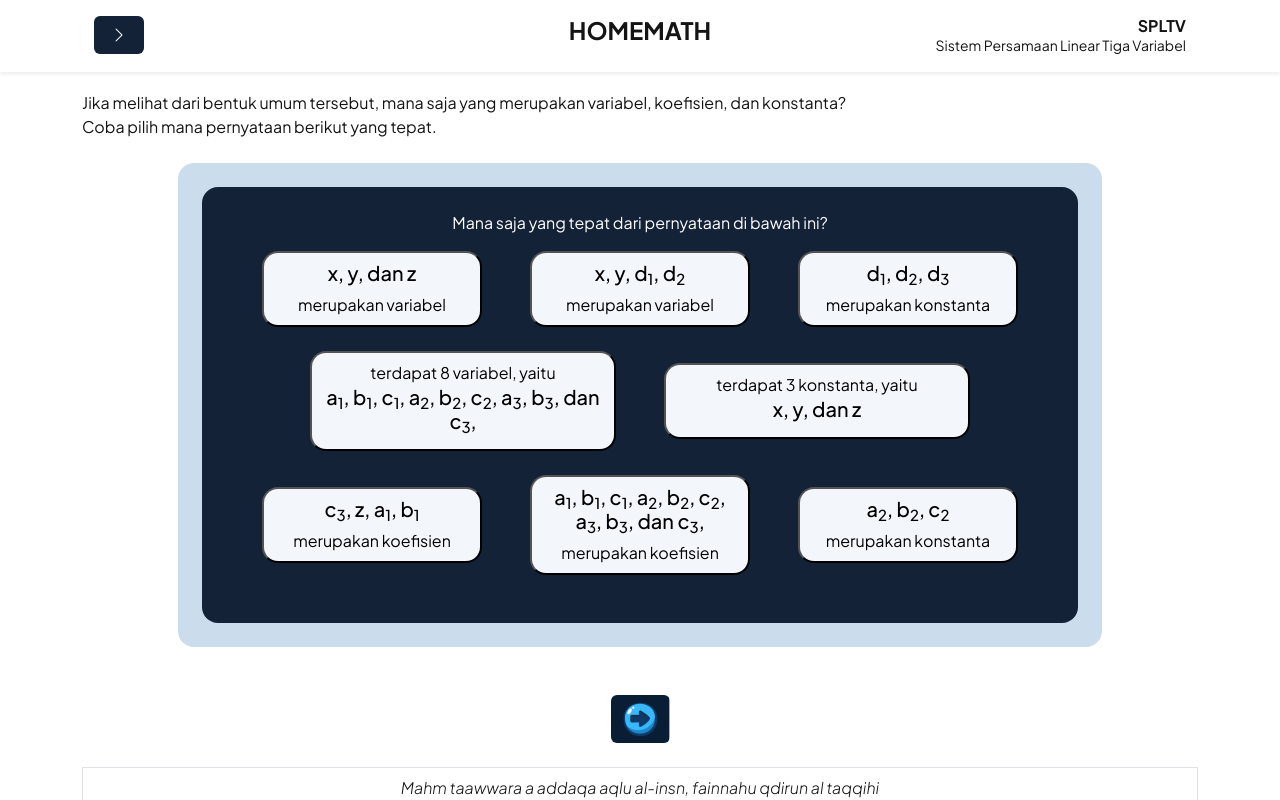
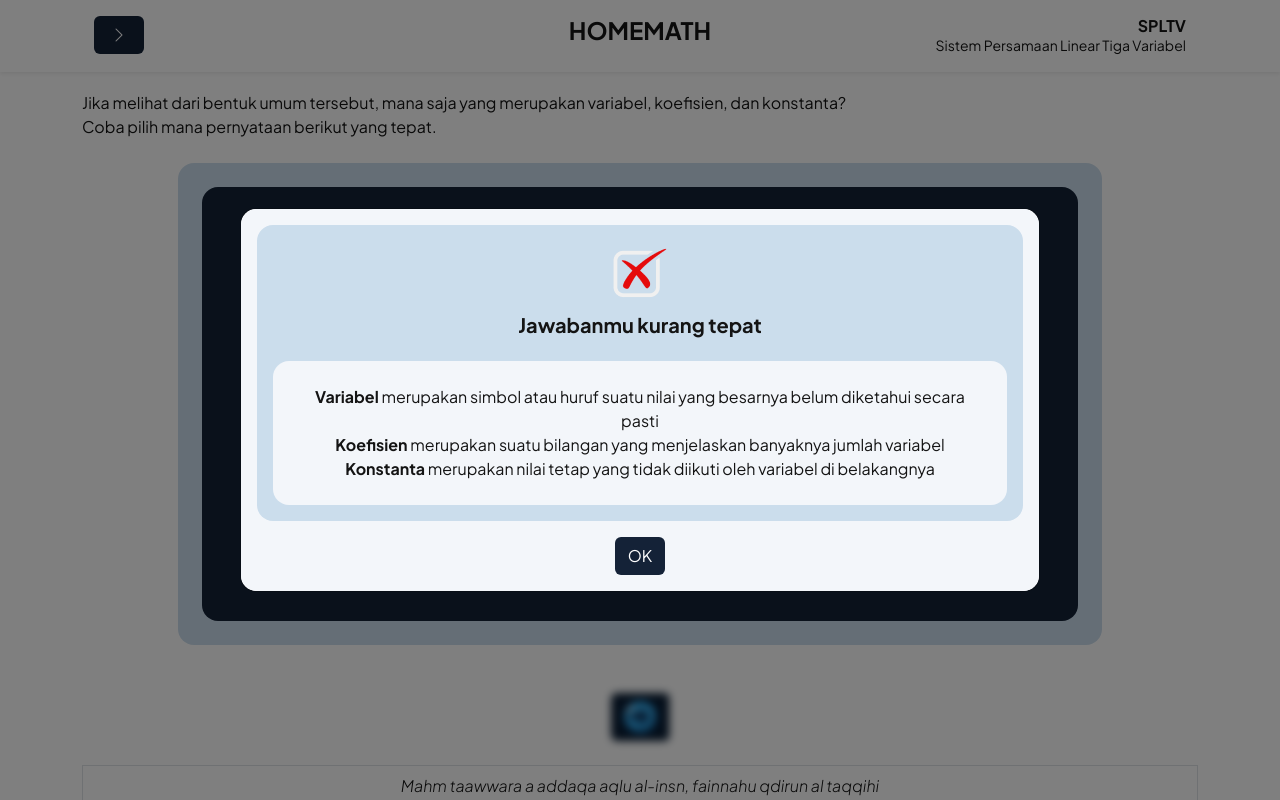
Before and after one commit to ferdhyihza/homemath-web, a React (Vite) app: page /materi/bentuk-umum-spltv in a window 1280 px wide. Both pictures are taken after a click on the button 463 px from the left and 1010 px from the top of the page. Shown: the part 610-1410 px from the top of the page. Built offline with nearby package versions, Linux system fonts and the light colour scheme.

Commit message:
interaktif materi bentuk umum spltv

```diff
--- a/src/components/buttons/ModalBenarButton.jsx
+++ b/src/components/buttons/ModalBenarButton.jsx
@@ -2,7 +2,7 @@
 import { useEffect, useState } from 'react';
 // import { v4 as uuidv4 } from 'uuid';
 
-export default function ModalBenarButton({ id, onButtonClick, children }) {
+export default function ModalBenarButton({ id, onButtonClick, children, className }) {
   const [isClicked, setIsClicked] = useState(false);
 
   useEffect(() => {
@@ -25,7 +25,7 @@ export default function ModalBenarButton({ id, onButtonClick, children }) {
 
   return (
     <>
-      <button type="button" className={` ${isClicked ? 'bg-success-subtle border-success border disabled' : ''}`} data-bs-toggle="modal" data-bs-target="#modalBenar" onClick={handleClick}>
+      <button type="button" className={` ${isClicked ? 'bg-success-subtle border-success border disabled' : ''} ${className}`} data-bs-toggle="modal" data-bs-target="#modalBenar" onClick={handleClick}>
         {children}
       </button>
     </>
--- a/src/components/buttons/ModalSalahButton.jsx
+++ b/src/components/buttons/ModalSalahButton.jsx
@@ -23,7 +23,7 @@ export default function ModalSalahButton(props) {
 
   return (
     <>
-      <button type="button" className={` ${isClicked ? 'bg-danger-subtle border-danger border disabled' : ''}`} data-bs-toggle="modal" data-bs-target={`#modalSalah${props.jenis}`} onClick={handleClick}>
+      <button type="button" className={` ${isClicked ? 'bg-danger-subtle border-danger border disabled' : ''} ${props.className}`} data-bs-toggle="modal" data-bs-target={`#modalSalah${props.jenis}`} onClick={handleClick}>
         {props.children}
       </button>
     </>
--- a/src/pages/SubjectMatter/BentukUmumSPLTV.jsx
+++ b/src/pages/SubjectMatter/BentukUmumSPLTV.jsx
@@ -1,7 +1,24 @@
+import { useEffect, useState } from 'react';
+import ModalBenarButton from '../../components/buttons/ModalBenarButton';
+import ModalSalahButton from '../../components/buttons/ModalSalahButton';
 import NextButton from '../../components/buttons/NextButton';
 import Main from '../../components/layouts/Main';
+import ModalBenar from '../../components/modals/ModalBenar';
+import ModalSalah from '../../components/modals/ModalSalah';
 
 export default function BentukUmumSPLTV() {
+  const [removeBlurNextButton, setRemoveBlurNextButton] = useState(false);
+
+  const handleButtonClick = () => {
+    const buttonStates = JSON.parse(localStorage.getItem('buttonStatesTrue')) || {};
+    const shouldRemoveBlurNextButton = buttonStates.button31 && buttonStates.button33 && buttonStates.button37;
+    if (shouldRemoveBlurNextButton) setRemoveBlurNextButton(true);
+  };
+
+  useEffect(() => {
+    handleButtonClick(); // Check condition on component mount
+  }, []);
+
   return (
     <Main>
       <h3 className="fw-bold pb-5 my-3">Bentuk Umum SPLTV</h3>
@@ -38,59 +55,65 @@ export default function BentukUmumSPLTV() {
         <div className="container bg-darkblue rounded-4 text-center p-4">
           <p className="">Mana saja yang tepat dari pernyataan di bawah ini?</p>
           <div className="row text-black gap-5 px-5 mb-4">
-            <button className="col bg-lightblue rounded-4 p-2 align-self-center">
+            <ModalBenarButton onButtonClick={handleButtonClick} id="button31" className="col bg-lightblue rounded-4 p-2 align-self-center">
               <h5>x, y, dan z</h5>
               <p className="mb-0">merupakan variabel</p>
-            </button>
-            <button className="col bg-lightblue rounded-4 p-2 align-self-center">
+            </ModalBenarButton>
+            <ModalSalahButton id="button32" className="col bg-lightblue rounded-4 p-2 align-self-center">
               <h5>
                 x, y, d<sub>1</sub>, d<sub>2</sub>
               </h5>
               <p className="mb-0">merupakan variabel</p>
-            </button>
-            <button className="col bg-lightblue rounded-4 p-2 align-self-center">
+            </ModalSalahButton>
+            <ModalBenarButton onButtonClick={handleButtonClick} id="button33" className="col bg-lightblue rounded-4 p-2 align-self-center">
               <h5>
                 d<sub>1</sub>, d<sub>2</sub>, d<sub>3</sub>
               </h5>
               <p className="mb-0">merupakan konstanta</p>
-            </button>
+            </ModalBenarButton>
           </div>
           <div className="row text-black gap-5 px-5 mb-4">
-            <button className="col bg-lightblue rounded-4 p-2 ms-5 align-self-center">
+            <ModalSalahButton id="button34" className="col bg-lightblue rounded-4 p-2 ms-5 align-self-center">
               <p className="mb-0">terdapat 8 variabel, yaitu</p>
               <h5>
                 a<sub>1</sub>, b<sub>1</sub>, c<sub>1</sub>, a<sub>2</sub>, b<sub>2</sub>, c<sub>2</sub>, a<sub>3</sub>, b<sub>3</sub>, dan c<sub>3</sub>,
               </h5>
-            </button>
-            <button className="col bg-lightblue rounded-4 p-2 me-5 align-self-center">
+            </ModalSalahButton>
+            <ModalSalahButton id="button35" className="col bg-lightblue rounded-4 p-2 me-5 align-self-center">
               <p className="mb-0">terdapat 3 konstanta, yaitu</p>
               <h5>x, y, dan z</h5>
-            </button>
+            </ModalSalahButton>
           </div>
           <div className="row text-black gap-5 px-5 mb-4">
-            <button className="col bg-lightblue rounded-4 p-2 align-self-center">
+            <ModalSalahButton id="button36" className="col bg-lightblue rounded-4 p-2 align-self-center">
               <h5>
                 c<sub>3</sub>, z, a<sub>1</sub>, b<sub>1</sub>
               </h5>
               <p className="mb-0">merupakan koefisien</p>
-            </button>
-            <button className="col bg-lightblue rounded-4 p-2 align-self-center">
+            </ModalSalahButton>
+            <ModalBenarButton onButtonClick={handleButtonClick} id="button37" className="col bg-lightblue rounded-4 p-2 align-self-center">
               <h5>
                 a<sub>1</sub>, b<sub>1</sub>, c<sub>1</sub>, a<sub>2</sub>, b<sub>2</sub>, c<sub>2</sub>, a<sub>3</sub>, b<sub>3</sub>, dan c<sub>3</sub>,
               </h5>
               <p className="mb-0">merupakan koefisien</p>
-            </button>
-            <button className="col bg-lightblue rounded-4 p-2 align-self-center">
+            </ModalBenarButton>
+            <ModalSalahButton id="button38" className="col bg-lightblue rounded-4 p-2 align-self-center">
               <h5>
                 a<sub>2</sub>, b<sub>2</sub>, c<sub>2</sub>
               </h5>
               <p className="mb-0">merupakan konstanta</p>
-            </button>
+            </ModalSalahButton>
           </div>
         </div>
       </div>
+      <ModalBenar>Bagaimana, mudah bukan mengidentifikasinya? Jika kalian sudah memahami unsur-unsur dan bentuk umum SPLTV, akan mudah untuk mempelajari tahap selanjutnya...</ModalBenar>
+      <ModalSalah>
+        <b>Variabel</b> merupakan simbol atau huruf suatu nilai yang besarnya belum diketahui secara pasti <br />
+        <b>Koefisien</b> merupakan suatu bilangan yang menjelaskan banyaknya jumlah variabel <br />
+        <b>Konstanta</b> merupakan nilai tetap yang tidak diikuti oleh variabel di belakangnya
+      </ModalSalah>
 
-      <div className="d-flex justify-content-center py-4">
+      <div className={`d-flex justify-content-center py-4 ${removeBlurNextButton ? '' : 'blur'}`}>
         <NextButton link="/materi/bentuk-umum-spltv-2" />
       </div>
     </Main>
```
